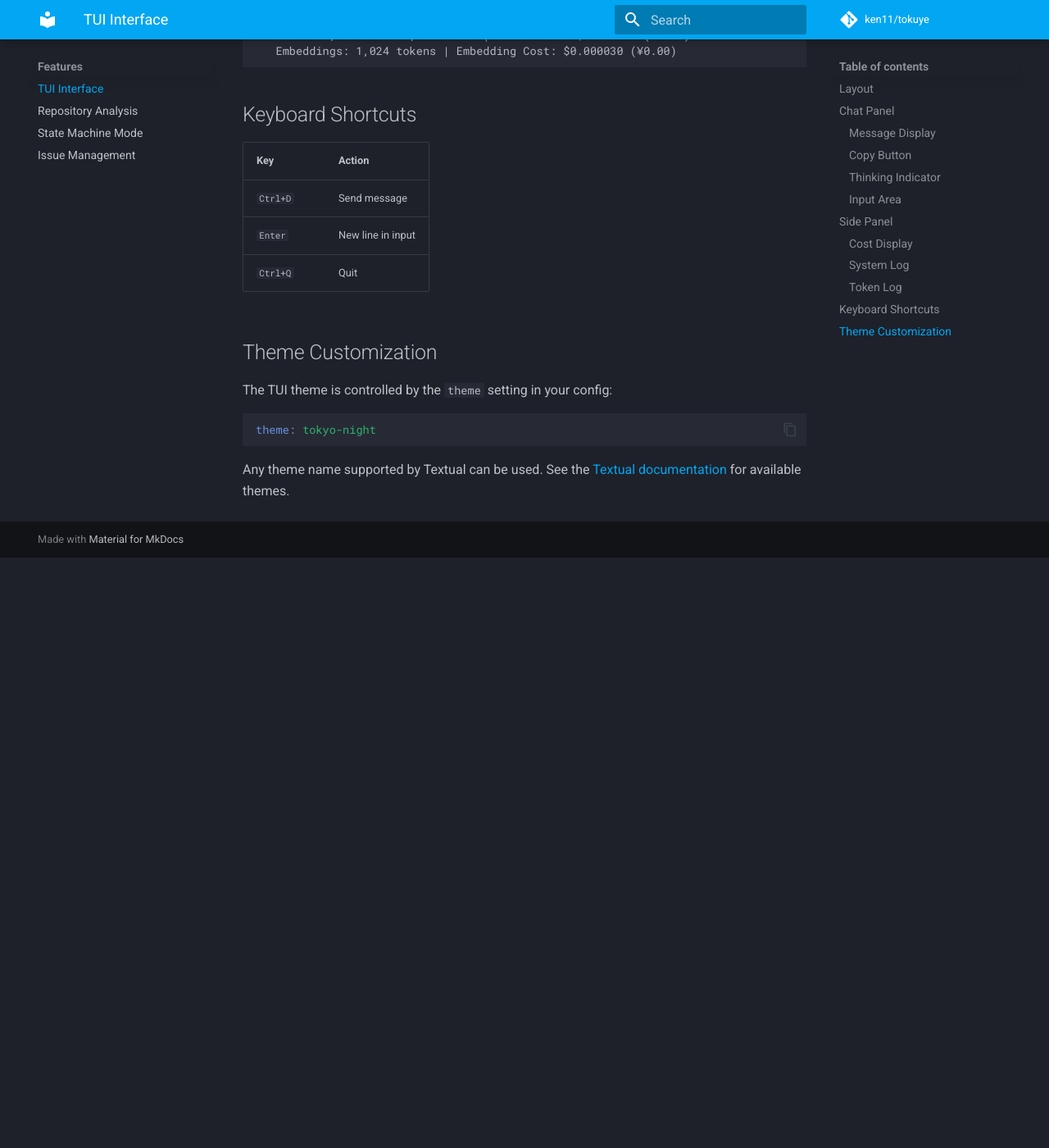
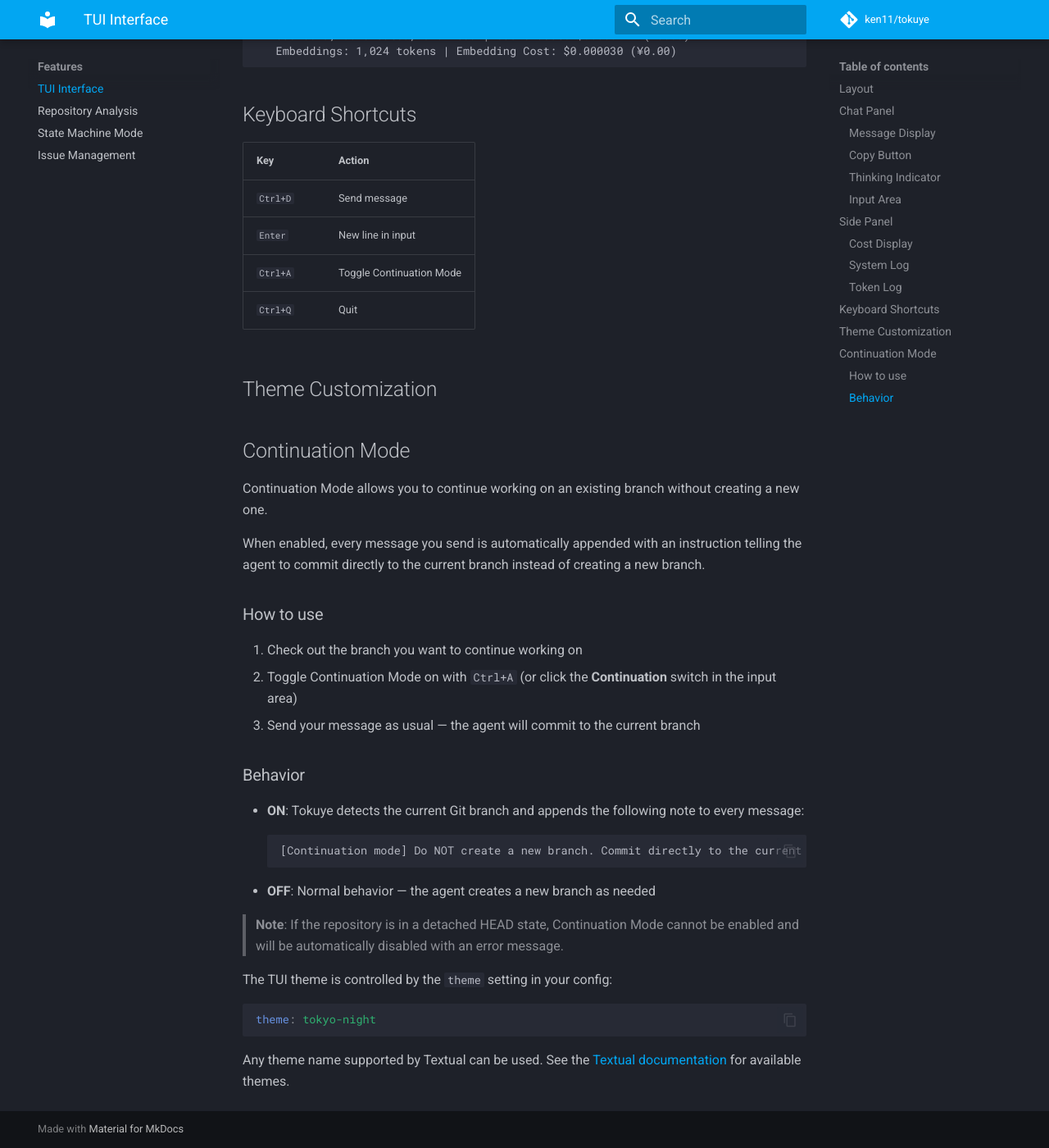
Before and after one commit to ken11/tokuye, an MkDocs documentation site: the page built from docs/features/tui.md, in a window 1280 px wide and 1400 px high, scrolled down 2058 px. Shown: the whole window at 82% size. Built offline with MkDocs 1.6.1 and Material for MkDocs 9.7.7, drawn with Linux system fonts in a browser that asks for light colours; comment, search, counter and statistics services are not loaded; before the commit the page ends 2738 px from its top, so only the background shows below that.

Commit message:
docs: add Continuation Mode section and Ctrl+A shortcut to TUI docs

````diff
--- a/docs/features/tui.md
+++ b/docs/features/tui.md
@@ -82,9 +82,31 @@ Shows per-turn token usage breakdown:
 |-----|--------|
 | `Ctrl+D` | Send message |
 | `Enter` | New line in input |
+| `Ctrl+A` | Toggle Continuation Mode |
 | `Ctrl+Q` | Quit |
 
 ## Theme Customization
+## Continuation Mode
+
+Continuation Mode allows you to continue working on an existing branch without creating a new one.
+
+When enabled, every message you send is automatically appended with an instruction telling the agent to commit directly to the current branch instead of creating a new branch.
+
+### How to use
+
+1. Check out the branch you want to continue working on
+2. Toggle Continuation Mode on with `Ctrl+A` (or click the **Continuation** switch in the input area)
+3. Send your message as usual — the agent will commit to the current branch
+
+### Behavior
+
+- **ON**: Tokuye detects the current Git branch and appends the following note to every message:
+  ```
+  [Continuation mode] Do NOT create a new branch. Commit directly to the current branch '<branch-name>'.
+  ```
+- **OFF**: Normal behavior — the agent creates a new branch as needed
+
+> **Note**: If the repository is in a detached HEAD state, Continuation Mode cannot be enabled and will be automatically disabled with an error message.
 
 The TUI theme is controlled by the `theme` setting in your config:
 
````
